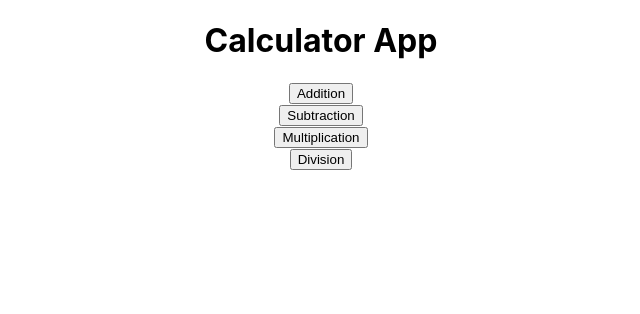
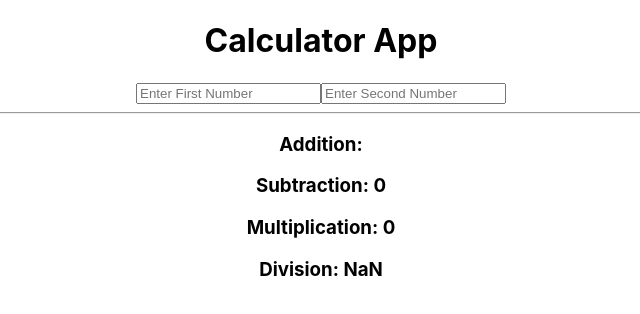
Before and after one commit to OMD-24/ecommerce, a React (Create React App) app in the folder ecom-app/: page / in a window 1280 px wide. Shown: the top 314 px of the page, without its empty margins (319-959 px from the left). Built offline with nearby package versions, Linux system fonts and the light colour scheme.

Commit message:
improved

```diff
--- a/ecom-app/package.json
+++ b/ecom-app/package.json
@@ -13,10 +13,10 @@
     "web-vitals": "^2.1.4"
   },
   "scripts": {
-  "dev": "SET PORT=4949  && react-scripts start",
-  "prod" :"SET PORT=3500 &&  react-scripts start",
+  "dev": "PORT=4949  && react-scripts start",
+  "prod" :"PORT=3500 &&  react-scripts start",
   "build": "react-scripts build",
-  "test": "SET PORT=6767 && react-scripts test",
+  "test": "PORT=6767 && react-scripts test",
   "eject": "react-scripts eject"
 },
   "eslintConfig": {
--- a/ecom-app/src/step1/Addition.jsx
+++ b/ecom-app/src/step1/Addition.jsx
@@ -1,15 +1,7 @@
+import React from "react";
 
+const Addition = ({ x, y }) => {
+  return <h3>Addition: {x + y}</h3>;
+};
 
-let Addition = ( ) =>{
-    let addition_click = () =>{
-        alert("Addition click");
-    }
-
-    return (
-        <div>
-        <button classname="border-1 bg-green-900 hover:bg-blue-900 mx-1 rounded-md" onClick={()=>addition_click()}> Addition</button>
-        </div>
-
-    )
-}
 export default Addition;
--- a/ecom-app/src/step1/Calculator.jsx
+++ b/ecom-app/src/step1/Calculator.jsx
@@ -1,19 +1,37 @@
-import React from 'react'
-import Multiplication from './Multiplication';
-import Substraction from './Subtraction';
-import Division from './Division';
-import Addition from './Addition';
+import React, { useState } from "react";
+import Multiplication from "./Multiplication";
+import Subtraction from "./Subtraction";
+import Division from "./Division";
+import Addition from "./Addition";
 
 const Calculator = () => {
+  const [x, setX] = useState("");
+  const [y, setY] = useState("");
+
   return (
     <>
-    <h1>Calculator App</h1>
-    <Addition/>
-    <Substraction/>
-    <Multiplication/>
-    <Division/>
+      <h1>Calculator App</h1>
+
+      <input
+        type="number"
+        placeholder="Enter First Number"
+        onChange={(e) => setX(Number(e.target.value))}
+      />
+
+      <input
+        type="number"
+        placeholder="Enter Second Number"
+        onChange={(e) => setY(Number(e.target.value))}
+      />
+
+      <hr />
+
+      <Addition x={x} y={y} />
+      <Subtraction x={x} y={y} />
+      <Multiplication x={x} y={y} />
+      <Division x={x} y={y} />
     </>
-  )
-}
+  );
+};
 
-export default Calculator
+export default Calculator;
--- a/ecom-app/src/step1/Division.jsx
+++ b/ecom-app/src/step1/Division.jsx
@@ -1,15 +1,7 @@
+import React from "react";
 
+const Division = ({ x, y }) => {
+  return <h3>Division: {y !== 0 ? x / y : "Cannot divide by zero"}</h3>;
+};
 
-let Division = ( ) =>{
-    let division_click = () =>{
-        alert("Division click");
-    }
-
-    return (
-        <div>
-        <button classname="border-1 bg-green-900 hover:bg-blue-900" onClick={()=>division_click()}> Division</button>
-        </div>
-
-    )
-}
 export default Division;
--- a/ecom-app/src/step1/Multiplication.jsx
+++ b/ecom-app/src/step1/Multiplication.jsx
@@ -1,14 +1,7 @@
+import React from "react";
 
-let Multiplication = ( ) =>{
-    let multiplication_click = () =>{
-        alert("Multiplication click");
-    }
+const Multiplication = ({ x, y }) => {
+  return <h3>Multiplication: {x * y}</h3>;
+};
 
-    return (
-        <div>
-        <button classname="border-1 bg-green-900 hover:bg-blue-900" onClick={()=>multiplication_click()}> Multiplication</button>
-        </div>
-
-    )
-}
 export default Multiplication;
--- a/ecom-app/src/step1/Subtraction.jsx
+++ b/ecom-app/src/step1/Subtraction.jsx
@@ -1,14 +1,7 @@
+import React from "react";
 
-let Subtraction = ( ) =>{
-    let subtraction_click = () =>{
-        alert("Subtraction click");
-    }
+const Subtraction = ({ x, y }) => {
+  return <h3>Subtraction: {x - y}</h3>;
+};
 
-    return (
-        <div>
-        <button classname="border-1 bg-green-900 hover:bg-blue-900" onClick={()=>subtraction_click()}> Subtraction</button>
-        </div>
-
-    )
-}
 export default Subtraction;
```
